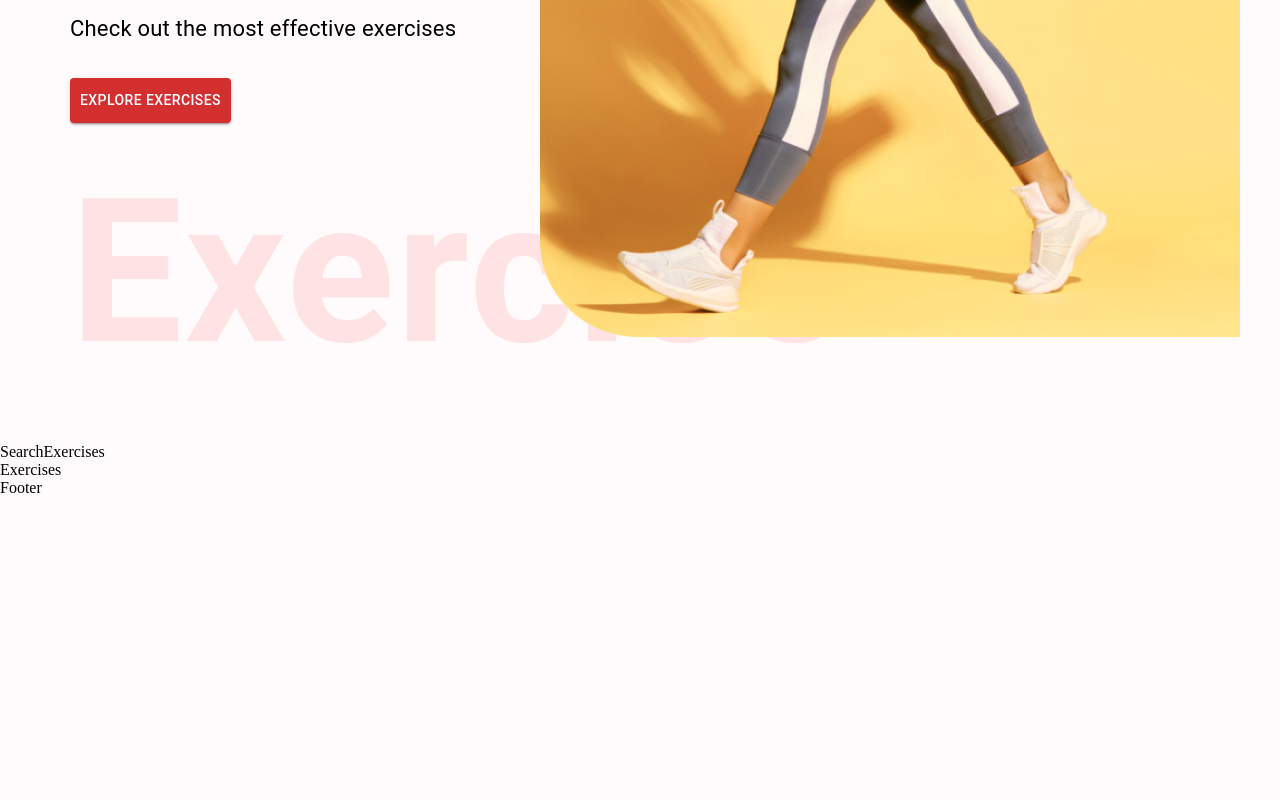
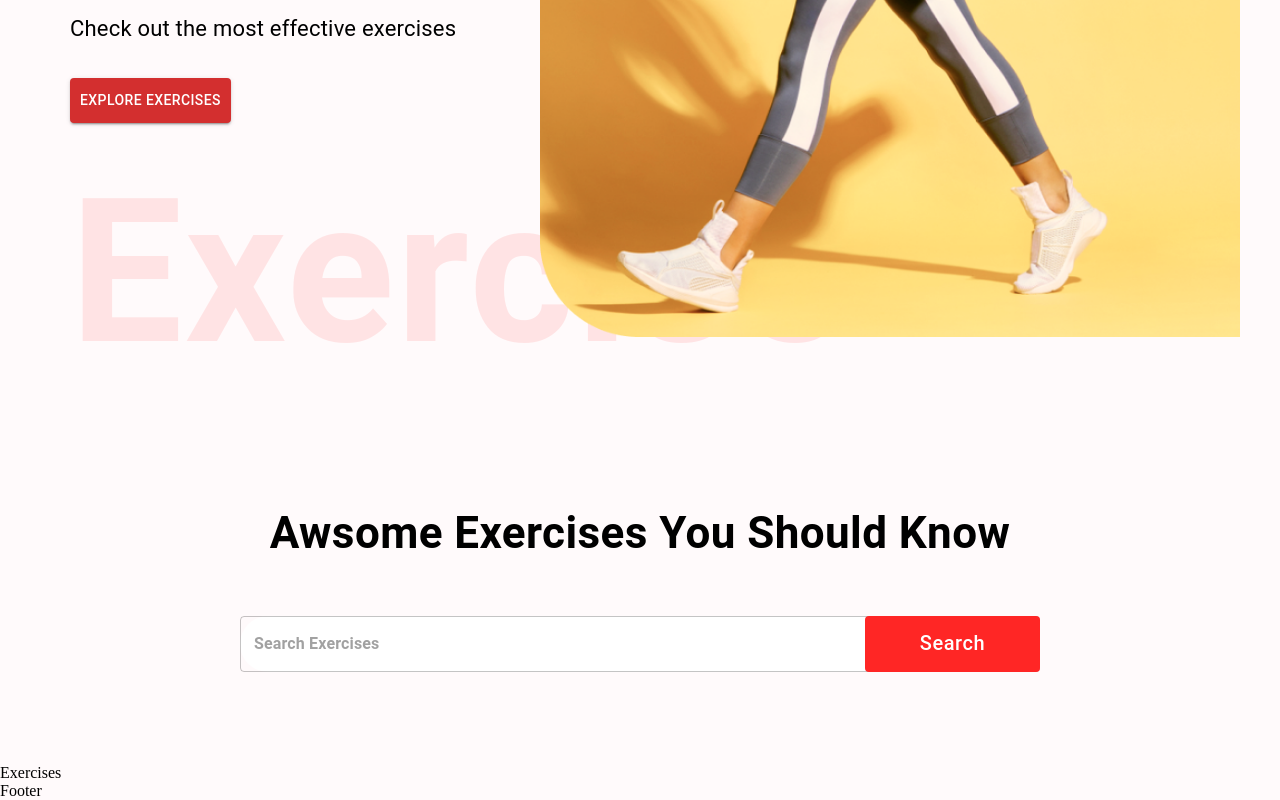
Before and after one commit to Gureen/React-18-GymFit-App, a React (Create React App) app: page / in a window 1280 px wide. Shown: the part 529-1329 px from the top of the page. Before the commit the page ends 1026 px from the top, so only its background shows below. Built offline with nearby package versions, Linux system fonts and the light colour scheme.

Commit message:
Styled search component, created fetch custom hook, added rapid key to env

```diff
--- a/src/components/SearchExercises.js
+++ b/src/components/SearchExercises.js
@@ -1,7 +1,60 @@
-import React from "react";
+import React, { useEffect, useState } from "react";
+import { Box, Button, Stack, TextField, Typography } from "@mui/material";
 
 const SearchExercises = () => {
-  return <div>SearchExercises</div>;
+  const [search, setSearch] = useState("");
+
+  const handleSearch = async () => {
+    if (search) {
+    //  const exerciseDate = await fetchData();
+    }
+  };
+
+  return (
+    <Stack alignItems="center" justifyContent="center" p="20px" mt="37px">
+      <Typography
+        fontWeight={700}
+        sx={{ fontSize: { lg: "44px", xs: "30px" } }}
+        mb="50px"
+        textAlign="center"
+      >
+        Awsome Exercises You Should Know
+      </Typography>
+      <Box position="relative" mb="72px">
+        <TextField
+          sx={{
+            input: { fontWeight: "700", border: "none", borderRadius: "4px" },
+            width: { lg: "800px", xs: "350px" },
+            backgroundColor: "#fff",
+            borderRadius: "40px",
+          }}
+          height="76px"
+          value={search}
+          onChange={(e) => {
+            setSearch(e.target.value.toLowerCase());
+          }}
+          placeholder="Search Exercises"
+          type="text"
+        />
+        <Button
+          className="search-btn"
+          sx={{
+            bgcolor: "#FF2625",
+            color: "#fff",
+            textTransform: "none",
+            width: { lg: "175px", xs: "80px" },
+            fontSize: { lg: "20px", xs: "14px" },
+            height: "56px",
+            position: "absolute",
+            right: "0",
+          }}
+          onClick={handleSearch}
+        >
+          Search
+        </Button>
+      </Box>
+    </Stack>
+  );
 };
 
 export default SearchExercises;
```
Also changed, not shown: src/utils/fetchData.js (added, +14 -0 lines), 1 other file (tests, documents, lock files or other folders).
